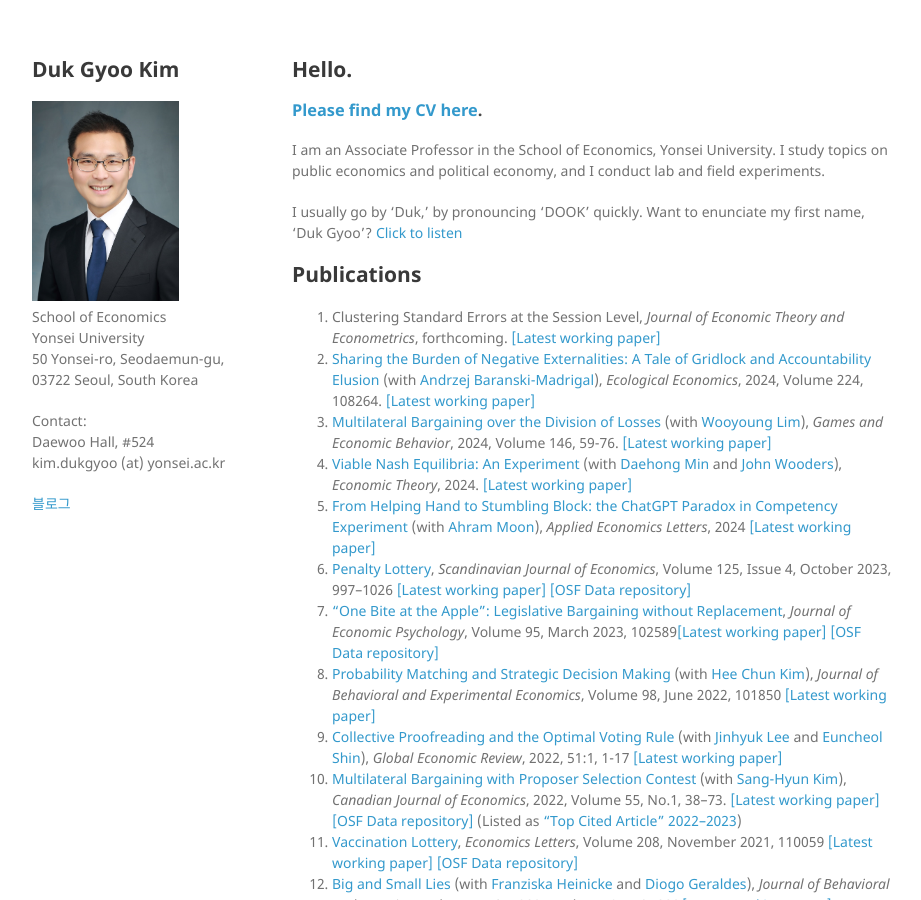
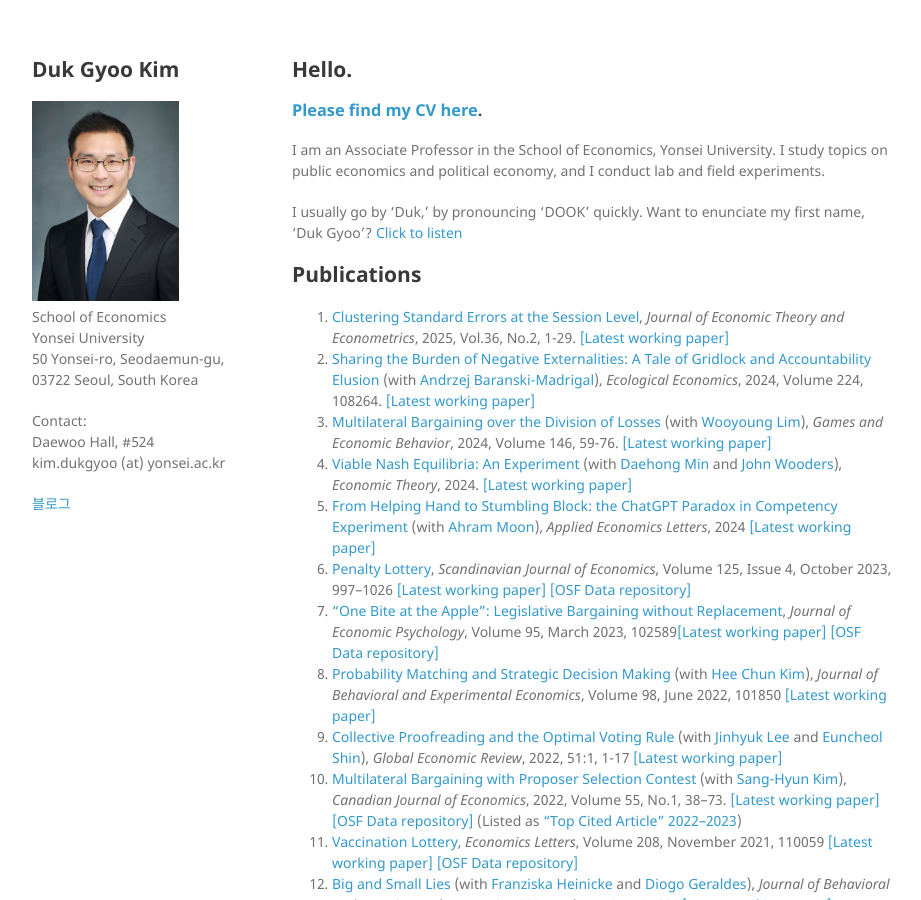
Before and after one commit to kimdukgyoo/kimdukgyoo.github.io, a Jekyll site: the page built from index.md, in a window 1280 px wide and 900 px high. Shown: the whole window, without its empty margins (178-1099 px from the left). Built offline with Jekyll 4.4.1, drawn with Linux system fonts in a browser that asks for light colours; our own code applies the rules of GitHub Pages for plain Markdown files.

Commit message:
Update index.md

```diff
--- a/index.md
+++ b/index.md
@@ -17,7 +17,7 @@ I usually go by 'Duk,' by pronouncing 'DOOK' quickly. Want to enunciate my first
 -->
 
 ## Publications
-1. Clustering Standard Errors at the Session Level, _Journal of Economic Theory and Econometrics_, forthcoming. <a href="https://kimdukgyoo.github.io/PDFfiles/ClusteringSEsession.pdf" target="_blank">[Latest working paper]</a>
+1. <a href="http://es.re.kr/eng/upload/2025_Q2_1.pdf" target="_blank">Clustering Standard Errors at the Session Level</a>, _Journal of Economic Theory and Econometrics_, 2025, Vol.36, No.2, 1-29. <a href="https://kimdukgyoo.github.io/PDFfiles/ClusteringSEsession.pdf" target="_blank">[Latest working paper]</a>
 1. <a href="https://doi.org/10.1016/j.ecolecon.2024.108264" target="_blank">Sharing the Burden of Negative Externalities: A Tale of Gridlock and Accountability Elusion</a> (with <a href="http://www.abarmad.com/" target="_blank">Andrzej Baranski-Madrigal</a>), _Ecological Economics_, 2024, Volume 224, 108264. <a href="https://kimdukgyoo.github.io/PDFfiles/SharingNegative.pdf" target="_blank">[Latest working paper]</a>
 1. <a href="https://authors.elsevier.com/sd/article/S0899-8256(24)00062-9" target="_blank">Multilateral Bargaining over the Division of Losses</a> (with <a href="http://wooyoung.people.ust.hk/" target="_blank">Wooyoung Lim</a>), _Games and Economic Behavior_, 2024, Volume 146, 59-76. <a href="https://kimdukgyoo.github.io/PDFfiles/MBL.pdf" target="_blank">[Latest working paper]</a>
 2. <a href="https://doi.org/10.1007/s00199-024-01585-6" target="_blank">Viable Nash Equilibria: An Experiment</a> (with <a href="http://www.daehongmin.com/" target="_blank">Daehong Min</a> and <a href="http://johnwooders.com/" target="_blank">John Wooders</a>), _Economic Theory_, 2024. <a href="https://kimdukgyoo.github.io/PDFfiles/ViableNash.pdf" target="_blank">[Latest working paper]</a>
```
